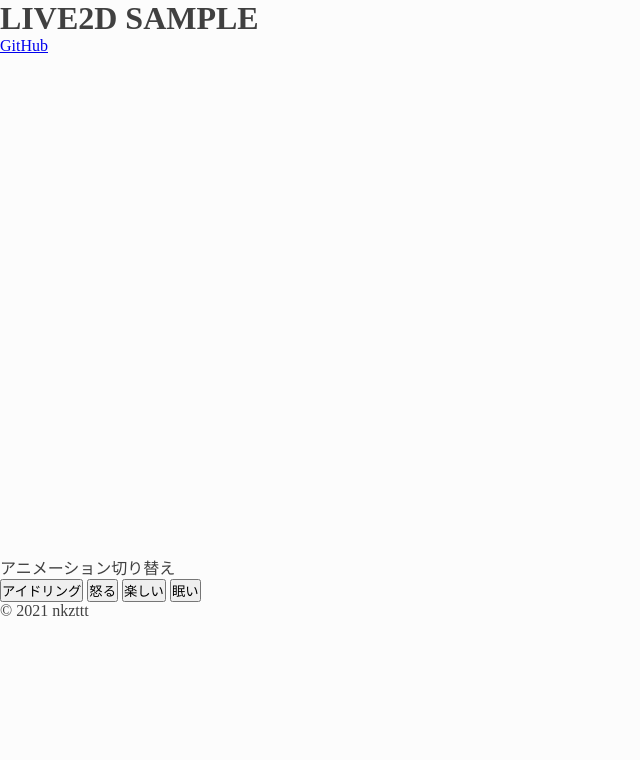
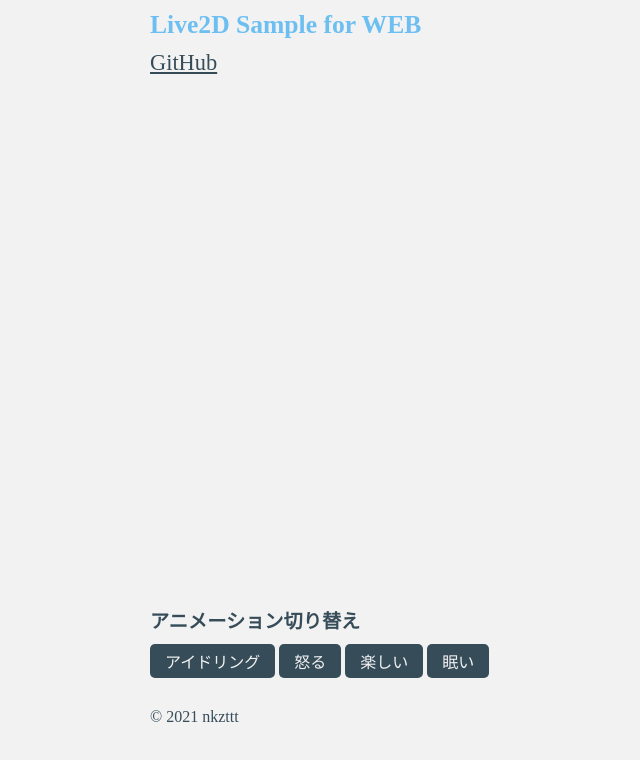
Before and after one commit to nkzttt/live2d_sample, a website: page _src/assets/index.html in a window 1280 px wide. Shown: the whole page, without its empty margins (0-640 px from the left). Drawn offline with Linux system fonts and the light colour scheme; some packages are replaced by stand-ins of ours; no server answers; files whose address does not match are found by name.

Commit message:
updated page styles.

```diff
--- a/_src/assets/index.html
+++ b/_src/assets/index.html
@@ -5,30 +5,67 @@
   <meta name="viewport"
         content="width=device-width, user-scalable=no, initial-scale=1.0, maximum-scale=1.0, minimum-scale=1.0">
   <meta http-equiv="X-UA-Compatible" content="ie=edge">
-  <title>LIVE2D SAMPLE</title>
+  <title>Live2D Sample for WEB</title>
+  <link rel="stylesheet" href="https://unpkg.com/ress/dist/ress.min.css">
   <style>
-      * {
-          padding: 0;
-          margin: 0;
+      /* #f2f2f2, #6dbff2, #364c59  */
+      body {
+          background-color: #f2f2f2;
+          color: #364c59;
+          font-size: 16px;
       }
-      body {
-          background-color: #fcfcfc;
-          color: #404040;
+      .container {
+          max-width: 1000px;
+          margin: 0 auto;
+          padding: 10px;
+      }
+      .title {
+          color: #6dbff2;
+          font-size: 1.6rem;
+      }
+      .github {
+          margin-top: 10px;
+      }
+      .githubLink {
+          font-size: 1.4rem;
+          color: #364c59;
+      }
+      @media screen and (max-width: 1000px) {
+          .l2dContainer {
+              margin-left: calc((100vw - 500px) / 2);
+          }
+      }
+      .heading {
+          margin: 30px 0 10px;
+          font-size: 1.2rem;
+      }
+      .button {
+          border-radius: 5px;
+          padding: 5px 15px;
+          background-color: #364c59;
+          color: #f2f2f2;
+      }
+      .copyright {
+          margin-top: 30px;
       }
   </style>
 </head>
 <body>
-<h1>LIVE2D SAMPLE</h1>
-<p><a href="https://github.com/nkzttt/live2d_sample">GitHub</a></p>
-<div id="l2d" style="width: 500px; height: 500px;"></div>
-<div>
-  <p>アニメーション切り替え</p>
-  <button data-js-trigger="switchAnimation" data-js-attributes="idle">アイドリング</button>
-  <button data-js-trigger="switchAnimation" data-js-attributes="mumumu">怒る</button>
-  <button data-js-trigger="switchAnimation" data-js-attributes="norinori">楽しい</button>
-  <button data-js-trigger="switchAnimation" data-js-attributes="utouto">眠い</button>
+<div class="container">
+  <h1 class="title">Live2D Sample for WEB</h1>
+  <p class="github"><a href="https://github.com/nkzttt/live2d_sample" class="githubLink">GitHub</a></p>
+  <div class="l2dContainer">
+    <div id="l2d" style="width: 500px; height: 500px;"></div>
+  </div>
+  <h2 class="heading">アニメーション切り替え</h2>
+  <div>
+    <button class="button" data-js-trigger="switchAnimation" data-js-attributes="idle">アイドリング</button>
+    <button class="button" data-js-trigger="switchAnimation" data-js-attributes="mumumu">怒る</button>
+    <button class="button" data-js-trigger="switchAnimation" data-js-attributes="norinori">楽しい</button>
+    <button class="button" data-js-trigger="switchAnimation" data-js-attributes="utouto">眠い</button>
+  </div>
+  <p class="copyright">&copy; 2021 nkzttt</p>
 </div>
-<p>&copy; 2021 nkzttt</p>
 <script src="./js/live2dcubismcore.min.js" defer></script>
 <script src="./js/app.bundle.js" defer></script>
 <script>
```
Also changed, not shown: sample/index.html (+54 -17 lines).
